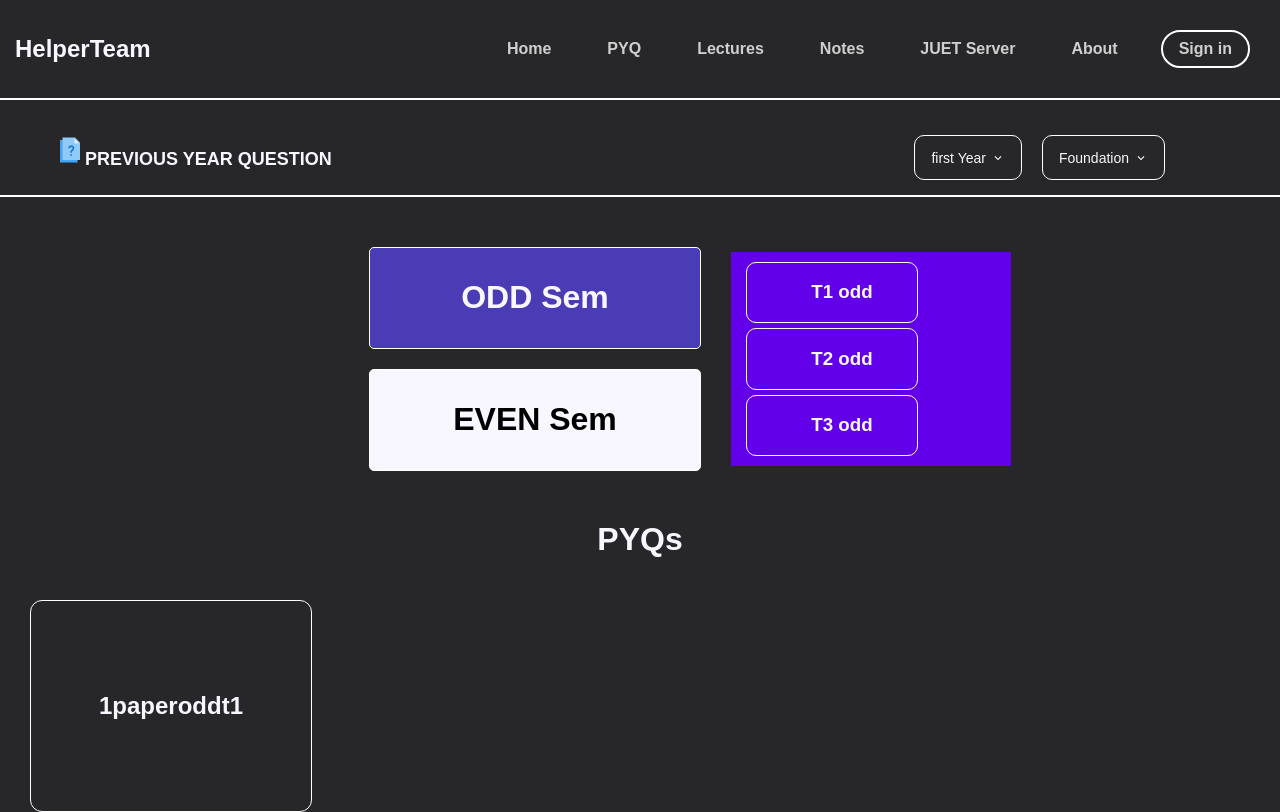
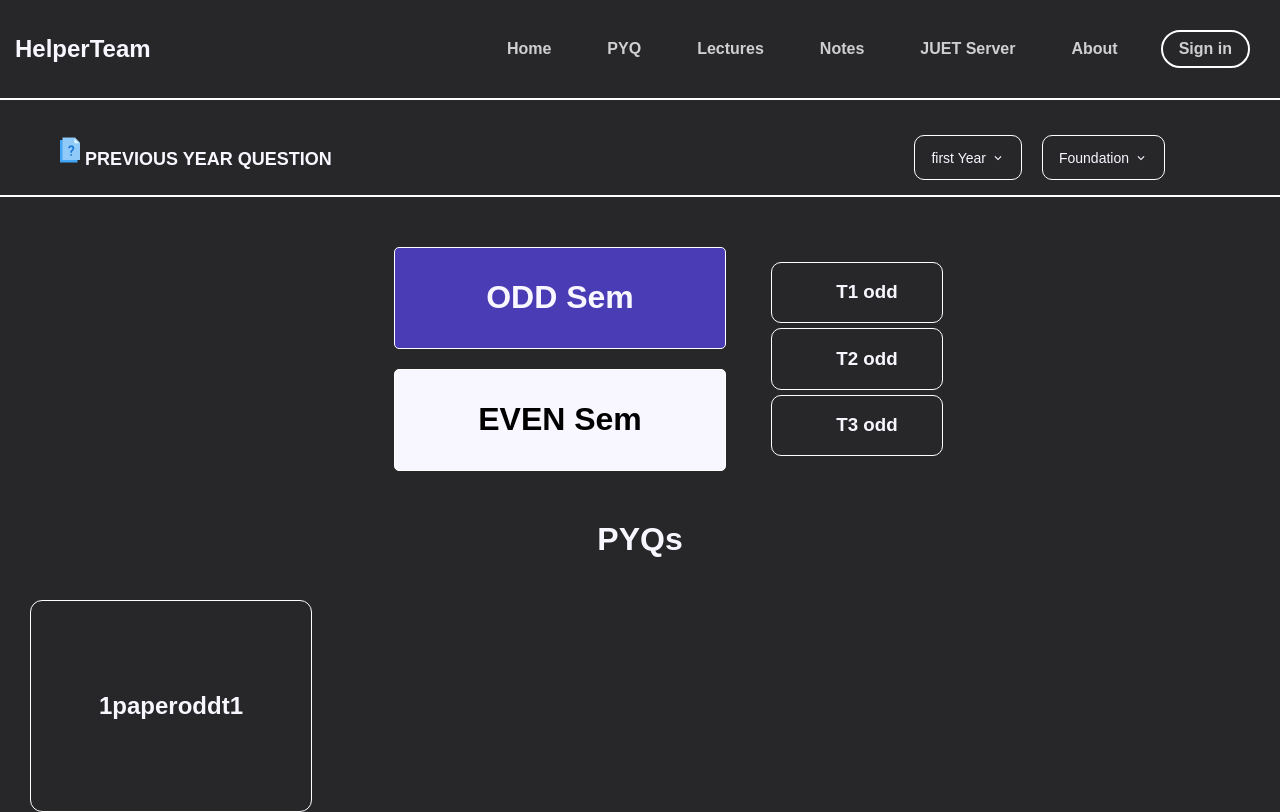
Before and after one commit to Indranil102/Helper_Team, a React (Create React App) app: page /pyq in a window 1280 px wide. Built offline with nearby package versions, Linux system fonts and the light colour scheme; the HTML template or start-up script is replaced by a standard one; a web font is replaced by a local one.

Commit message:
remove hte bg in box

```diff
--- a/src/Pages/pyq/Pyq.css
+++ b/src/Pages/pyq/Pyq.css
@@ -293,16 +293,16 @@ body {
 .selected-content {
   padding: 5px 15px;
 
-  flex: 1;
+
   margin-left: 200px;
-  background-color: #6200ea;
+
   min-width: 150px;
   max-width: 250px;
 
   margin-left: 10px;
 
   width: 200px;
-  gap: 10px;
+
 
 
 }
@@ -310,7 +310,6 @@ body {
 .test{
   border: 1px solid #fff;
   width: 150px;
-
   margin: 5px 0 5px 0;
   padding-left: 20px;
   border-radius: 10px;
```
